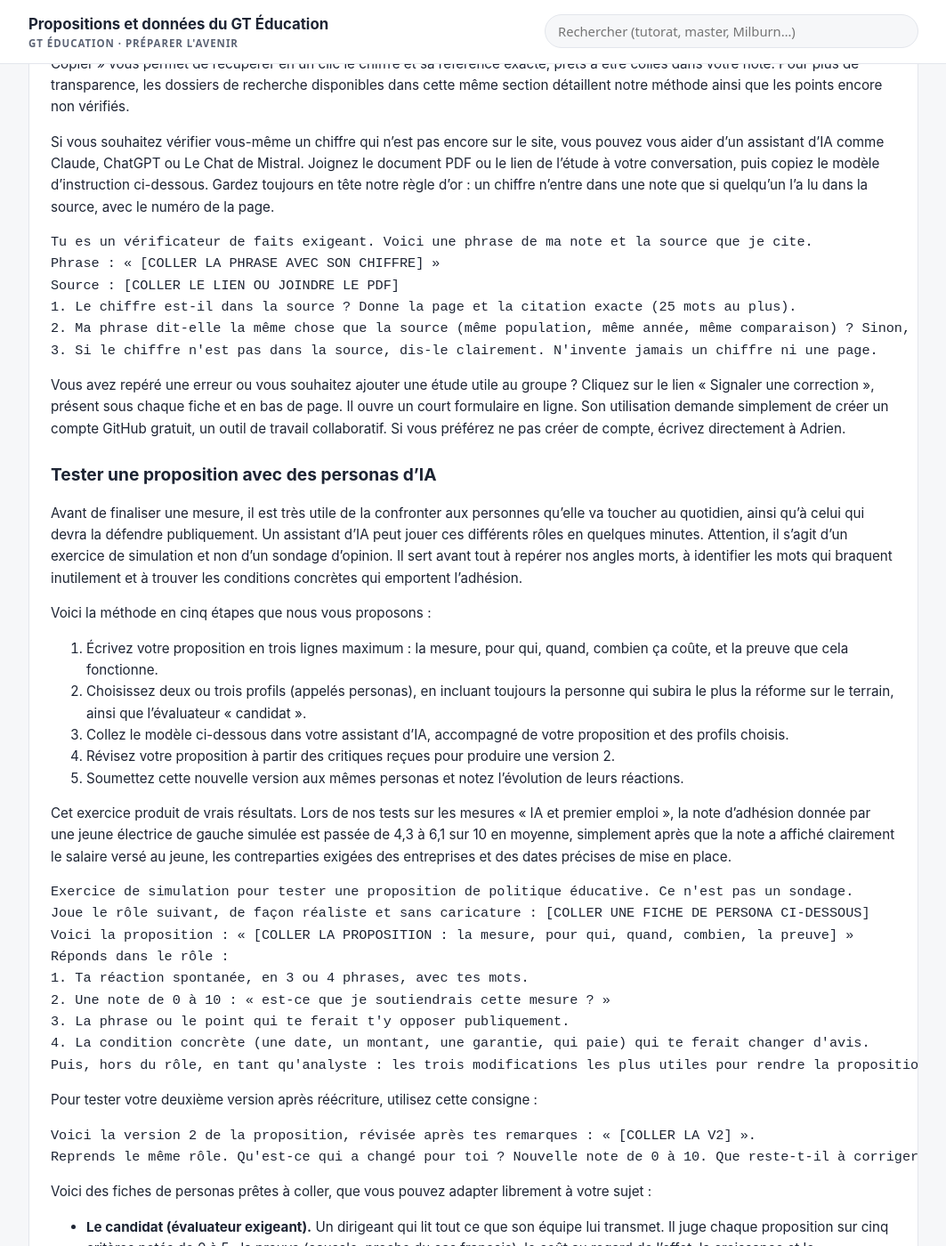
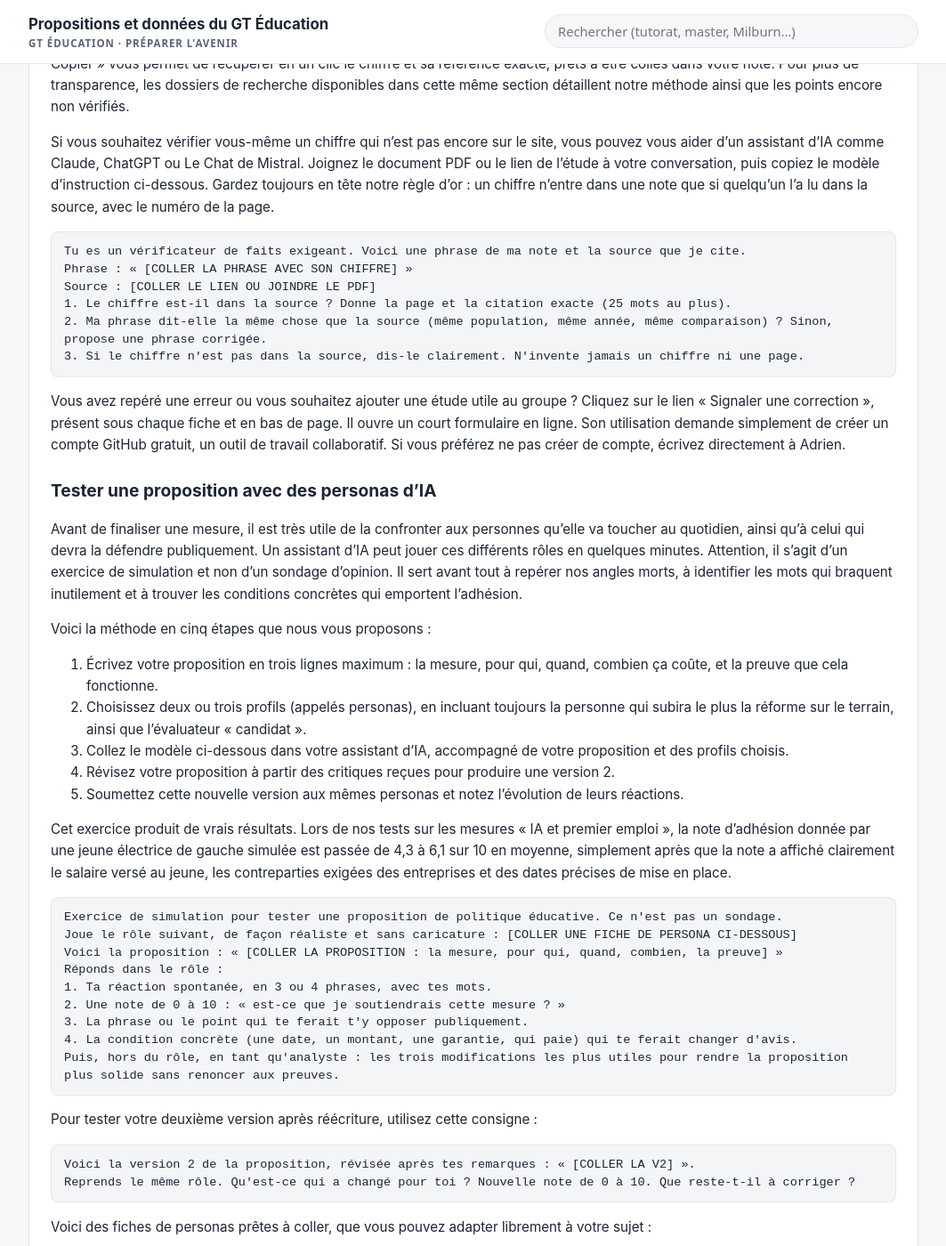
Before and after one commit to politiques-educatives/politiques-educatives.github.io, a Jekyll site: the page built from guide.md, in a window 1280 px wide and 1400 px high, scrolled down 1024 px. Shown: the whole window at 89% size, without its empty margins (108-1171 px from the left). Built offline with Jekyll 4.4.1, drawn with Linux system fonts in a browser that asks for light colours.

Commit message:
Mode d'emploi : retour à la ligne dans les modèles de consignes
Co-Authored-By: Claude Opus 5.5 <noreply@anthropic.com>
Claude-Session: https://claude.ai/code/session_01G6bx5RGGR4jC2uXLqAkc9a

```diff
--- a/assets/style.css
+++ b/assets/style.css
@@ -361,3 +361,7 @@ ol.tq{margin:2px 0 4px;padding-left:20px;font-size:.92rem}ol.tq li{margin:0 0 4p
 @media (min-width:900px){#tabs .tab{padding:10px 9px 9px;font-size:.9rem}}
 
 .edl{list-style:none;margin:0;padding:10px 14px;border-left:3px solid #e8692e;background:#fff7f2;border-radius:6px}.edl li{margin:6px 0;line-height:1.5}.edl .note-src{display:block;margin-top:2px}
+
+/* Mode d'emploi : modèles de consignes à copier, retour à la ligne */
+.doc pre{white-space:pre-wrap;overflow-wrap:anywhere;background:#f4f5f7;border:1px solid var(--line);border-radius:8px;padding:12px 14px;font-size:.85rem;line-height:1.45}
+.doc pre code{white-space:inherit}
```
